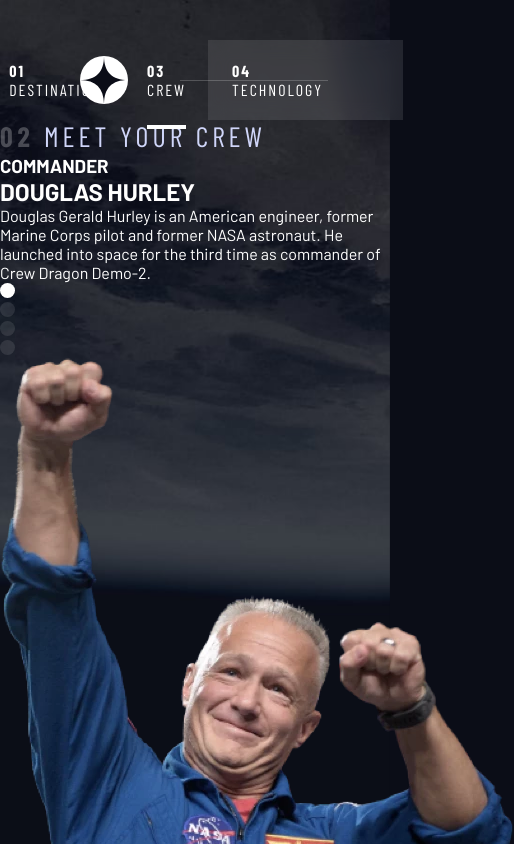
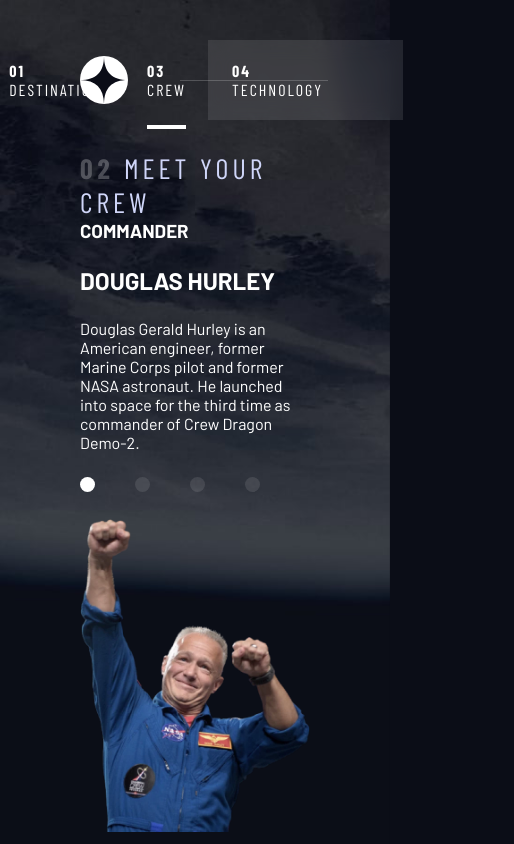
Before and after one commit to aminetiouk/space-tourism-website, a React (Vite) app: page /crew in a window 390 px wide. Shown: the top 844 px of the page, 514 px wide, since content can reach past the window. Built offline with nearby package versions, Linux system fonts and the light colour scheme; a web font is replaced by a local one.

Commit message:
style(css): add responsive layout for crew section using grid and flex

```diff
--- a/src/App.css
+++ b/src/App.css
@@ -73,7 +73,6 @@ body {
   color: var(--white);
   background-color: var(--blue-900);
   height: 100vh;
-  overflow: hidden;
   position: relative;
 }
 
@@ -422,13 +421,35 @@ body {
 
 /* CREW */
 .crew-container {
+  padding: 2rem 5rem 0rem 5rem;
+}
+
+.crew {
+  display: grid;
+  grid-template-columns: 1fr 1fr;
+  padding-top: 5rem;
+  column-gap: 5rem;
+}
+
+.crew-content {
+  display: flex;
+  flex-direction: column;
+}
+
+.crew-content nav {
+  margin-top: auto;
+}
+
+.crew-info {
+  display: flex;
+  flex-direction: column;
+  gap: 24px;
+}
+.crew-nav {
+  display: flex;
+  gap: 40px;
 
 }
-
-.crew-container h1 span {
-
-}
-
 
 .crew-button {
   height: 15px ;
```
